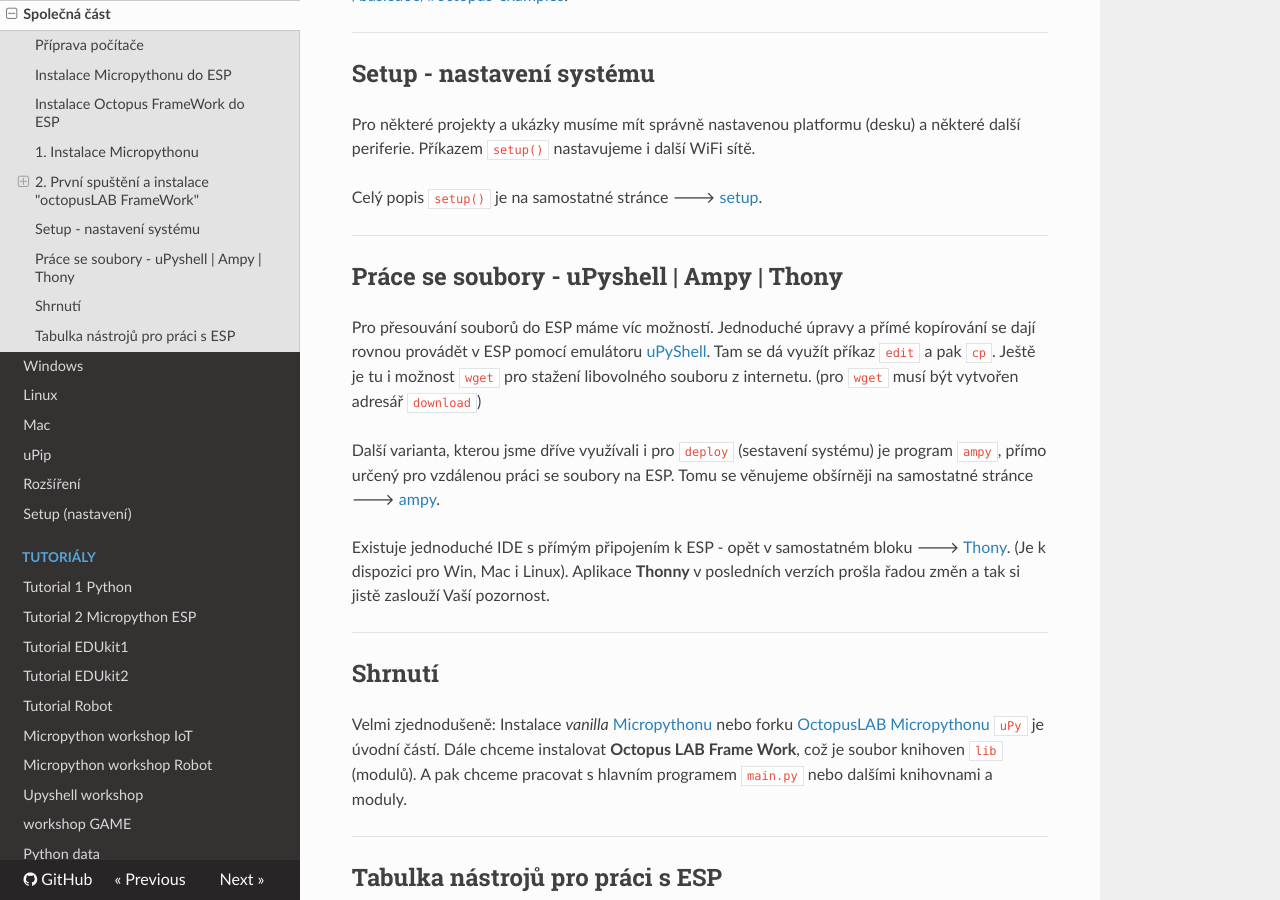
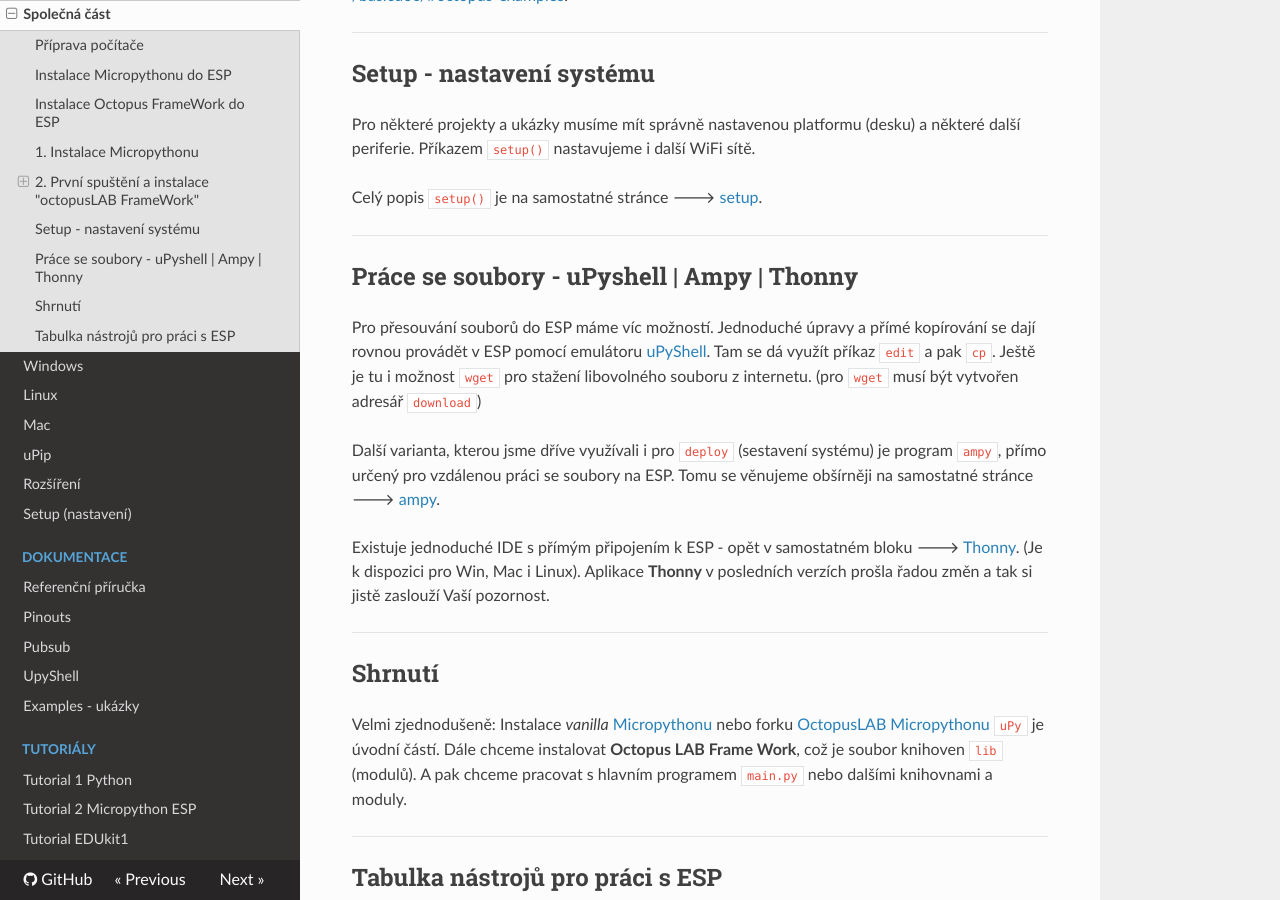
Before and after one commit to octopuslab-cz/docs_octopuslab_cz, an MkDocs documentation site: the page built from docs/install.md, in a window 1280 px wide and 900 px high, scrolled down 3372 px. Built offline with MkDocs 1.6.1, drawn with Linux system fonts in a browser that asks for light colours; nearby versions of some CDN libraries.

Commit message:
typo ThonNy

```diff
--- a/docs/install.md
+++ b/docs/install.md
@@ -130,7 +130,7 @@
 
 ---
 
-## Práce se soubory - uPyshell | Ampy | Thony
+## Práce se soubory - uPyshell | Ampy | Thonny
 
 Pro přesouvání souborů do ESP máme víc možností. Jednoduché úpravy a přímé kopírování se dají rovnou provádět v ESP pomocí emulátoru [uPyShell](/upyshell). Tam se dá využít příkaz `edit` a pak `cp`. Ještě je tu i možnost `wget` pro stažení libovolného souboru z internetu.
 (pro `wget` musí být vytvořen adresář `download`)
@@ -139,7 +139,7 @@
 Další  varianta, kterou jsme dříve využívali i pro `deploy` (sestavení systému) je program `ampy`, přímo určený pro vzdálenou práci se soubory na ESP. Tomu se věnujeme obšírněji na samostatné stránce 🡒 [ampy](/ampy).
 
 
-Existuje jednoduché IDE s přímým připojením k ESP - opět v samostatném bloku 🡒 [Thony](/thony).
+Existuje jednoduché IDE s přímým připojením k ESP - opět v samostatném bloku 🡒 [Thonny](/thonny).
 (Je k dispozici pro Win, Mac i Linux).
 Aplikace **Thonny** v posledních verzích prošla řadou změn a tak si jistě zaslouží Vaší pozornost.
 
@@ -172,7 +172,7 @@
 |<a href="/pip">upip</a>              |   ❌   |   ✅   |   ✅✅   |    ❌    |   ❌  |
 |<a href="/ftp">FTP</a>               |   ❌   |   ✅✅   |   ✅   |    ❌    |   ❌  |
 |<a href="">web_server</a>            |   ❌   |   ~   |   ✅   |    ✅    |   ✅  |
-|<a href="/thony">Thonny</a>          |   ✅   |   ~   |   ✅   |    ✅    |   ✅  |
+|<a href="/thonny">Thonny</a>          |   ✅   |   ~   |   ✅   |    ✅    |   ✅  |
 |<a href="/upycraft">uPyCraft</a>          |   ✅   |   ~   |   ✅   |    ✅    |   ✅  |
 |<a href="/espy">EsPy</a>             |   ~   |   ~   |   ✅   |    ✅    |   ✅  |
 |<a href="/mu">Mu</a>                 |   ~   |   ~   |   ✅   |    ✅    |   ✅  |
--- a/mkdocs.yml
+++ b/mkdocs.yml
@@ -21,6 +21,12 @@
       - 'uPip ': pip.md
       - 'Rozšíření ': extension.md
       - 'Setup (nastavení)': setup.md
+  - 'Dokumentace':
+      - 'Referenční příručka': basicdoc.md
+      - 'Pinouts': pinouts.md
+      - 'Pubsub': pubsub.md
+      - 'UpyShell': upyshell.md
+      - 'Examples - ukázky': examples.md
   - 'Tutoriály':
       - 'Tutorial 1 Python ': tutorial1-python.md
       - 'Tutorial 2 Micropython ESP': tutorial2-micropython-esp.md
@@ -32,12 +38,6 @@
       - 'Upyshell workshop ': ws-upyshell.md
       - 'workshop GAME': ws-games.md
       - 'Python data': ws-python-data.md
-  - 'Dokumentace':
-      - 'Referenční příručka': basicdoc.md
-      - 'Pinouts': pinouts.md
-      - 'Pubsub': pubsub.md
-      - 'UpyShell': upyshell.md
-      - 'Examples - ukázky': examples.md
   - 'Další':
       - 'Class': class.md
       - 'Github ': github.md
@@ -46,7 +46,8 @@
       - 'FTP': ftp.md
       - 'Ampy': ampy.md
       - 'rshell': rshell.md
-      - 'Thony': thony.md
+      - 'Thonny': thonny.md
+      - 'uPyCraft': upycraft.md
       - 'EsPy': espy.md
       - 'Mu': mu.md
       - 'WebServer': webserver.md
```
Also changed, not shown: docs/thonny.md (renamed from docs/thony.md, +1 -1 lines), docs/upycraft.md (added, +6 -0 lines).
